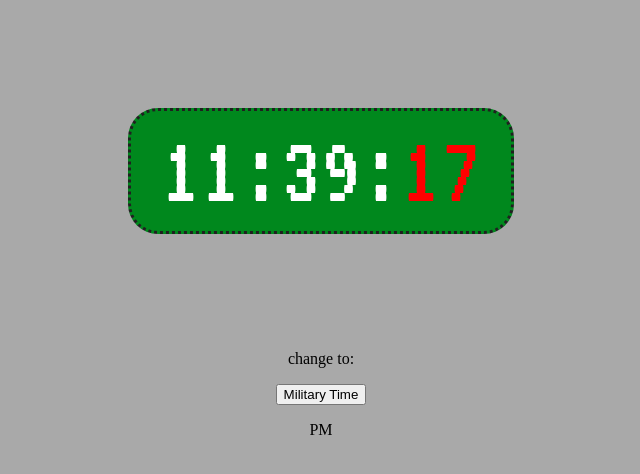
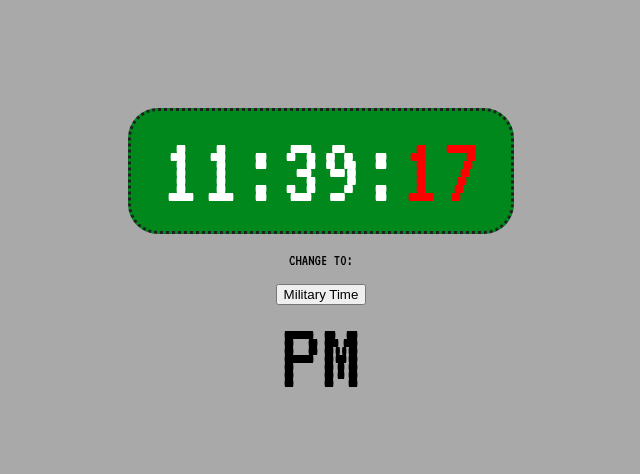
Before and after one commit to robbiegay/digital-clock, a plain HTML site: page index.html in a window 1280 px wide. Both pictures are taken after a click on the button "Civilian Time". Shown: the whole page, without its empty margins (319-959 px from the left). Drawn offline with Linux system fonts and the light colour scheme.

Commit message:
Styled the AM/PM and tested functionality of clock

```diff
--- a/css/style.css
+++ b/css/style.css
@@ -11,13 +11,14 @@ article {
 .clock {
     /* Position */
     display: inline-block;
+    padding: 10px;
+    margin-bottom: 2px;
 
     /* Style */
     font-size: 100px;
     font-family: 'VT323', monospace;
     text-align: center;
     width: 360px;
-    padding: 10px;
     border-radius: 30px;
     background-color: rgb(0, 136, 29);
     border: 3px dotted rgb(32, 32, 32);
@@ -25,9 +26,16 @@ article {
 }
 
 .sec {
-    color: red; /* Visually, felt like the seconds should be a different color — less confusing */
+    color: red; /* Visually, felt like the seconds should be a different color — seems less confusing */
 }
 
 .amPm {
     visibility: hidden; /* Defaults to hidden, since we start in mil time */
+    font-size: 100px;
+    font-family: 'VT323', monospace;
+    margin: 2px;
 }
+
+p {
+    font-family: 'VT323', monospace;
+}
--- a/index.html
+++ b/index.html
@@ -10,14 +10,11 @@
 
     <body>
         <article>
-
             <p class="clock"><span class="hr">00</span>:<span class="min">00</span>:<span class="sec">00</span></p>
-            <p>change to:</p>
-            <button type="button" class="civil">Civilian Time</button> <!-- Default of option to switch to civil. -->
-            <p class="amPm">PM</p>
-
+            <p>CHANGE TO:</p>
+            <button type="button" class="civil">Civilian Time</button> <!-- Default of option to switch to civilian time -->
+            <p class="amPm"></p>
         </article>
-
 
         <script src="js/main.js"></script>
     </body>
--- a/js/main.js
+++ b/js/main.js
@@ -6,11 +6,11 @@ let secNum = document.querySelector('.sec');
 function currentTime() {
     let date = new Date(); // Creates a new date object
     // Gets hours, min, sec
-    let hr = date.getHours();
+    let hr = date.getHours(); // Comment this out and set a number (0-23) to test if various am/pm times work
     let min = date.getMinutes();
     let sec = date.getSeconds();
     // Inserts hours, min, sec into HTML
-    if (btn.getAttribute('class') === 'mil') {
+    if (btn.getAttribute('class') === 'mil') { // If civilian time toggeled, runs the following to convert to civilian time
         if (hr === 0) {
             amPmView.innerHTML = 'MIDNIGHT'; // If hr = 0, MIDNIGHT
         } else if (hr > 0 && hr < 12) {
@@ -18,7 +18,7 @@ function currentTime() {
         } else if (hr === 12) {
             amPmView.innerHTML = 'NOON'; // If hr = 12, NOON
         } else {
-            amPmView.innerHTML = 'PM'; // If hr > 12 = PM, and hr -12
+            amPmView.innerHTML = 'PM'; // If hr > 12 = PM, then subtracts 12 from hr
             hr = `${hr - 12}`;
         }
         addZero(hr, hrNum);
@@ -29,7 +29,7 @@ function currentTime() {
     addZero(sec, secNum);
 }
 
-// Function to add a zero if the time is a unit < 10
+// || Function to add a zero if the time is a unit < 10
 function addZero(timeUnit, timePlace) {
     if (timeUnit < 10) {
         timeUnit = `0${timeUnit}`;
@@ -45,9 +45,7 @@ setInterval(currentTime, 250);
 
 
 
-
-
-// Change between Military and Civilian Time
+// || Change between Military and Civilian Time
 let btn = document.querySelector('button');
 let amPmView = document.querySelector('.amPm');
 
@@ -66,27 +64,6 @@ function clickBtn() {
 
 btn.addEventListener ('click', clickBtn);
 
-// Changing am vs pm
-
-
-function amOrPm(currentHr) {
-    if (currentHr > 12) {
-
-    }
-}
-
-
-
-// Need to toggle between hidden and visible,
-
-
-
-
-
-// Strech: day, month, year button -- 12 and 24hr time button
-
-
-
 
 
 /*
```
